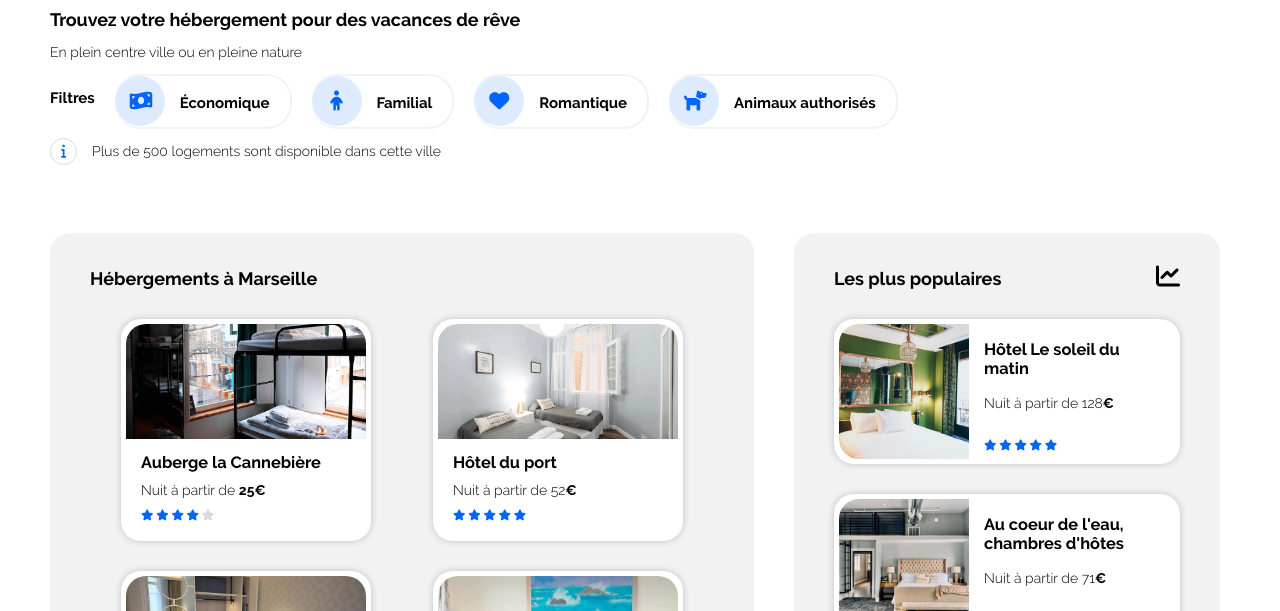
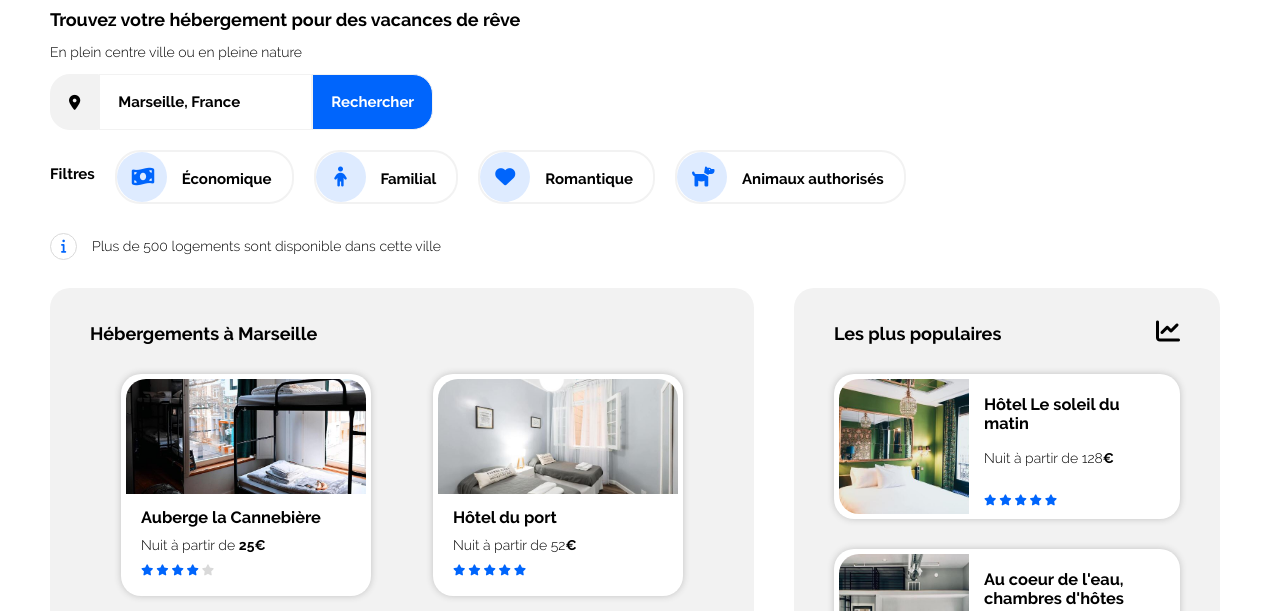
Before and after one commit to TiagoCarvalhoMartins/TiagoCARVALHOMARTINS_2_30072021, a plain HTML site: page index.html in a window 1280 px wide. Shown: the part 111-722 px from the top of the page. Drawn offline with Linux system fonts and the light colour scheme.

Commit message:
Ajout du form
Ajout du html et du css pour form

```diff
--- a/index.html
+++ b/index.html
@@ -24,12 +24,14 @@
                 <h1>Trouvez votre hébergement pour des vacances de rêve</h1>
                 <p>En plein centre ville ou en pleine nature</p>
                 <div class="form"> <!-- Faire le formulaire avec bouton et logo loupe -->
-
+                    <form method="post" action="traitement.php">
+                        <i class="fas fa-map-marker-alt"></i>
+                        <input class="champ" type="text" name="localisation" value="Marseille, France"/>
+                        <input class="bouton_recherche" type="button" value="Rechercher" />
+                    </form>
                 </div>
                 <div class="filtres">
-                    <div class="filtre_title"> <!-- faire les 4 filtres avec logo -->
-                        <h3>Filtres</h3>
-                    </div>
+                    <h3>Filtres</h3>
                     <div class="filtre">
                         <i class="fas fa-money-bill-wave"></i>
                         <p>Économique</p>
--- a/style.css
+++ b/style.css
@@ -121,12 +121,49 @@ strong
     font-family: 'ralewaybold', Arial, Helvetica, sans-serif;
 }
 
-.filtre_title h3
+form
+{
+    display: flex;
+    justify-content: baseline;
+}
+
+.champ
+{
+    font-family: 'ralewaybold', Arial, Helvetica, sans-serif;
+    font-size: 15px;
+    border: 1px solid #f2f2f2;
+    padding: 18px;
+}
+
+.fas.fa-map-marker-alt
+{
+    display: flex;
+    flex-direction: column;
+    justify-content: center;
+    font-size: 15px;
+    border: 1px solid #f2f2f2;
+    border-radius: 20px 0px 0px 20px;
+    padding: 18px;
+    background-color: #F2F2F2;
+}
+
+.bouton_recherche
+{
+    font-family: 'ralewaybold', Arial, Helvetica, sans-serif;
+    font-size: 15px;
+    color: white;
+    border: 1px solid #f2f2f2;
+    border-radius: 0px 20px 20px 0px;
+    background-color: #0065FC;
+    padding: 18px;
+}
+
+.filtres h3
 {
     font-size: 15px;
     margin-left: 0px;
     padding-left: 0;
-    border: 0px;S
+    border: 0px;
 }
 
 .filtres
@@ -135,6 +172,7 @@ strong
     font-family: 'ralewaybold', Arial, Helvetica, sans-serif;
     font-size: 15px;
     padding-right: 30px;
+    margin: 20px 0px;
 }
 
 .filtre
@@ -142,10 +180,10 @@ strong
     display: flex;
     align-items: baseline;
     border: 2px solid #f2f2f2;
-    border-left: none;
     margin-left: 20px;
     padding-right: 20px;
     border-radius: 25px;
+    height: 50px;
 }
 
 .fas.fa-money-bill-wave,  .fas.fa-child, .fas.fa-heart, .fas.fa-dog
@@ -177,6 +215,7 @@ strong
 {
     display: flex;
     align-items: baseline;
+    margin: 20px 0px;
 }
 
 .fas.fa-info
@@ -213,8 +252,8 @@ strong
 
     display: flex;
     justify-content: space-between;
-    margin : 20px 20px 20px 50px;
-    padding: 40px 40px 40px 0px;
+    margin : 0px 20px 20px 50px;
+    padding: 0px 40px 40px 0px;
 }
 
 aside
```
